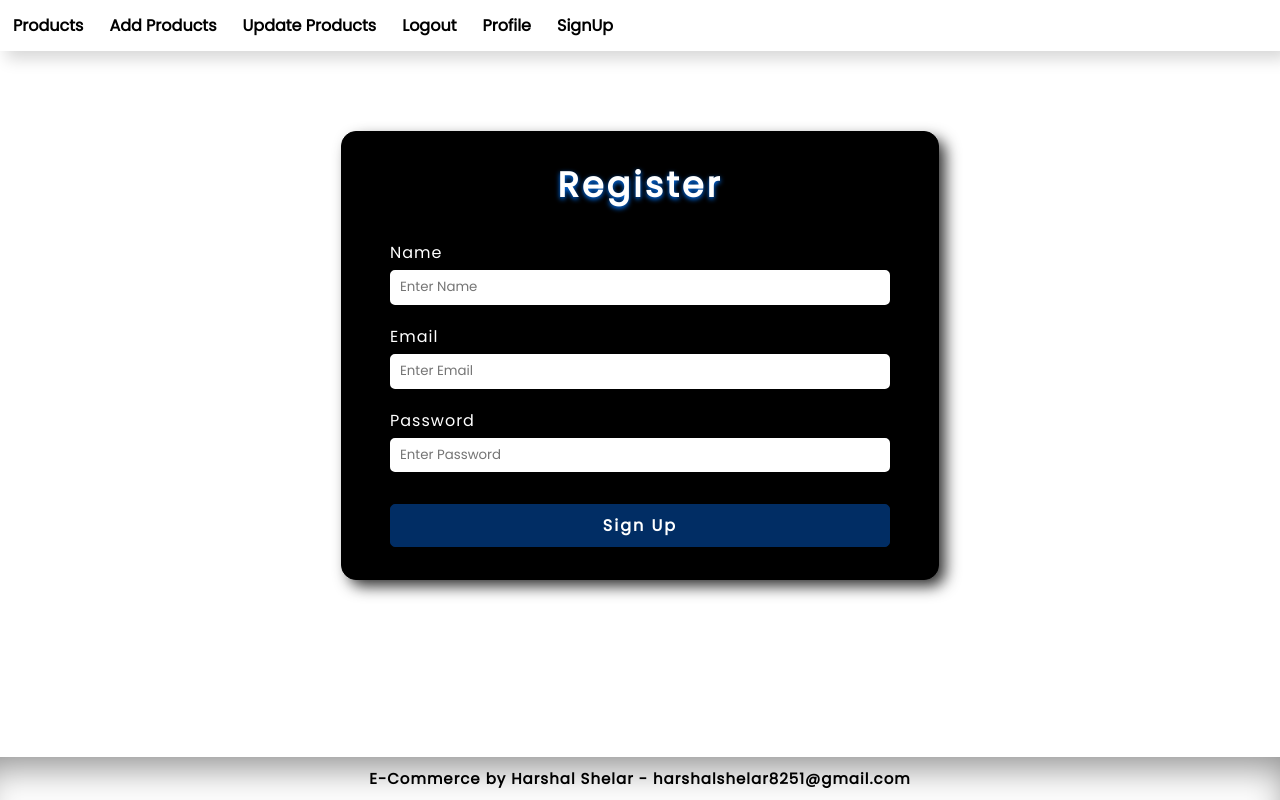
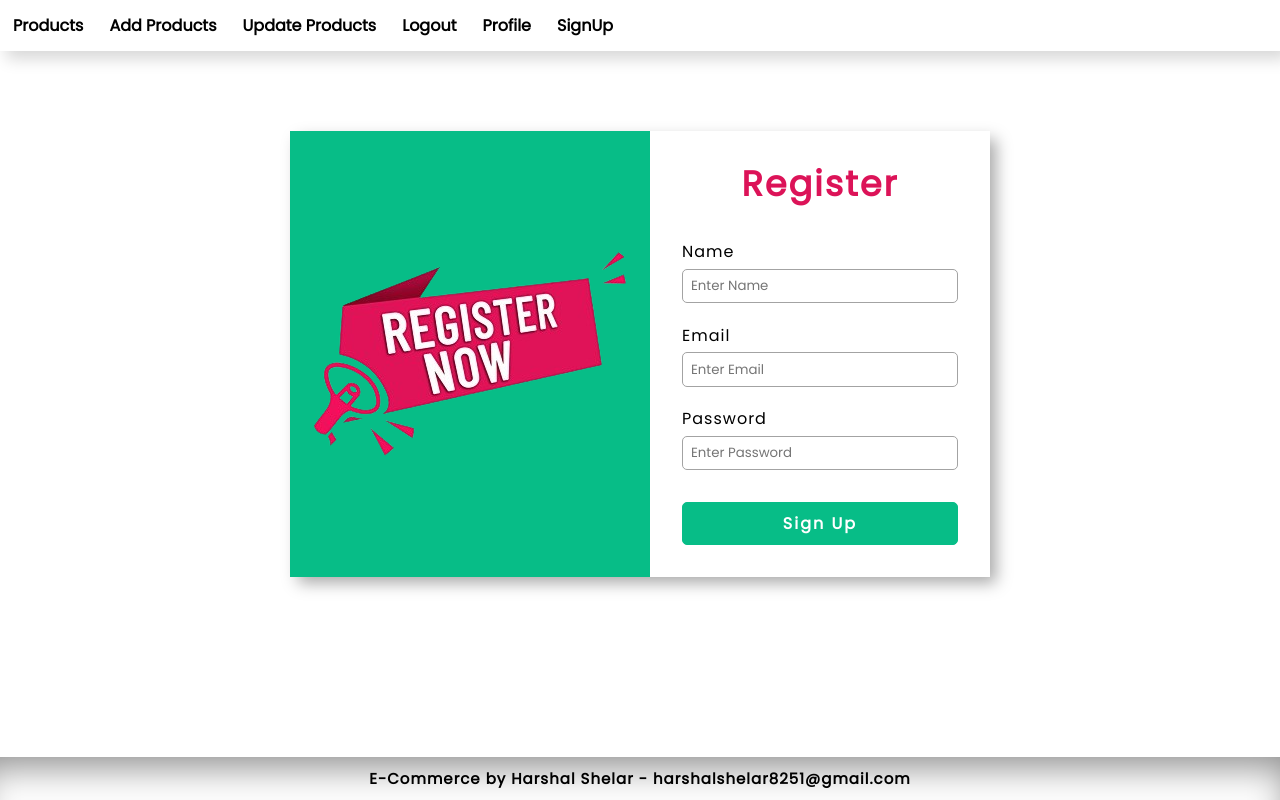
Before and after one commit to Harshal-Shelar/MERN-E-Com-FrontEnd, a React (Create React App) app: page /signUp in a window 1280 px wide. Built offline with nearby package versions, Linux system fonts and the light colour scheme.

Commit message:
register page updated

```diff
--- a/src/Components/SignUp.jsx
+++ b/src/Components/SignUp.jsx
@@ -1,5 +1,6 @@
 import React, { useState } from 'react';
 import '../Styles/SignUp.css';
+import regImg from '../Assets/Images/register.png'
 
 const SignUp = () => {
     const [name, setName] = useState("");
@@ -8,6 +9,9 @@ const SignUp = () => {
 
     return (
         <div className='registerForm'>
+            <div className="image">
+                    <img className='innerImage' src={regImg} alt="" />
+            </div>
             <div className="fields">
                 <h2 className='signUpHeading'>Register</h2>
                 <label htmlFor="">Name</label>
--- a/src/Styles/SignUp.css
+++ b/src/Styles/SignUp.css
@@ -1,44 +1,58 @@
 .registerForm{
     margin: 5rem auto;
-    width: 500px;
-    border-radius: 15px;
-    padding: 1rem 3rem;
-    background-color: rgb(0, 0, 0);
-    border: 1px solid rgb(0, 0, 0);
-    box-shadow: 7px 7px 15px -1px rgb(43, 43, 43);
+    width: 700px;
+    display: flex;
+    box-shadow: 7px 7px 15px -1px rgb(169, 169, 169);
 }
 
 .fields{
     display: grid;
+    width: 50%;
+    padding: 1rem 2rem;
 }
 
+.image{
+    width: 60%;
+    background-color: rgb(7, 189, 135);
+}
+
+.signUpText{
+    margin-top: 5rem;
+    text-align: center;
+    color: white;
+}
+.innerImage{
+    top: 50%;
+    position: relative;
+    transform: translate(-0%, -50%);
+}
 .signUpHeading{
     text-align: center;
     margin: 10px 0;
-    text-shadow: 0px 2px 5px rgb(0, 119, 255);
-    color: white;
+    color: rgb(220,19,88);
     font-size: 35px;
-    letter-spacing: 3px;
+    letter-spacing: 2px;
+    font-weight: 600;
 }
 label{
     margin: 1.2rem 0 0.3rem;
     font-weight: 500;
-    color: white;
+    color: black;
     letter-spacing: 1px;
 }
 input{
-    height: 1.8rem;
+    height: 1.9rem;
     padding-left: 0.5rem;
     border-radius: 5px;
-    border: 2px solid rgb(255, 255, 255);
+    border: 1px solid rgb(163, 163, 163);
     outline: none;
 }
 
 button{
     margin: 2rem 0 1rem;
     padding: 0.5rem 0;
-    background-color: rgb(1, 45, 100);
-    border: 1px solid rgb(1, 45, 100);
+    background-color: rgb(7, 189, 135);
+    border: 1px solid rgb(7, 189, 135);
     font-weight: 600;
     color: white;
     letter-spacing: 2px;
@@ -47,8 +61,8 @@ button{
     cursor: pointer;
 }
 button:hover{
-    background-color: black;
-    border: 1px solid black;
-    box-shadow: 0px 0px 15px 5px rgb(1, 45, 100);
+    background-color: rgb(13, 119, 87);
+    border: 1px solid rgb(13, 119, 87);
     transition: 0.7s;
+    box-shadow: 0px 0px 15px 3px rgb(7, 189, 135);
 }
```
Also changed, not shown: src/Assets/Images/register.png (added).
